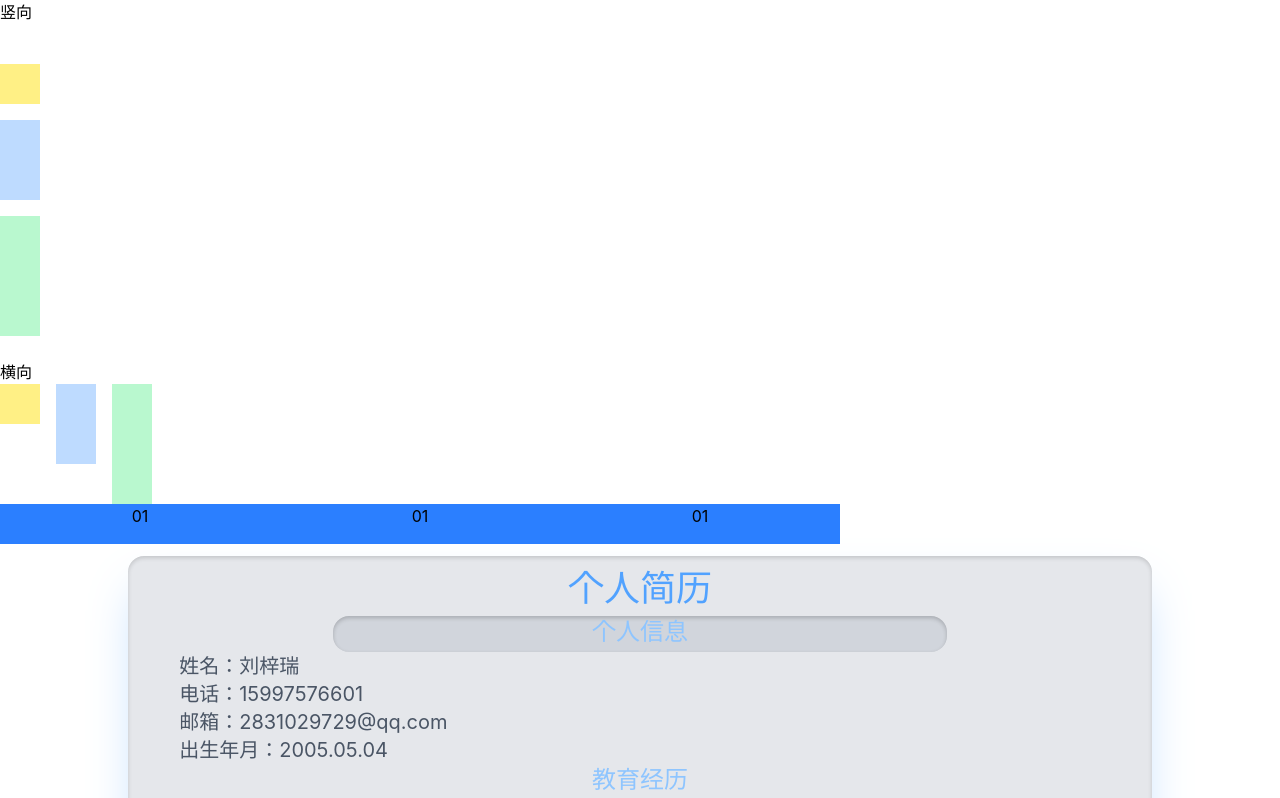
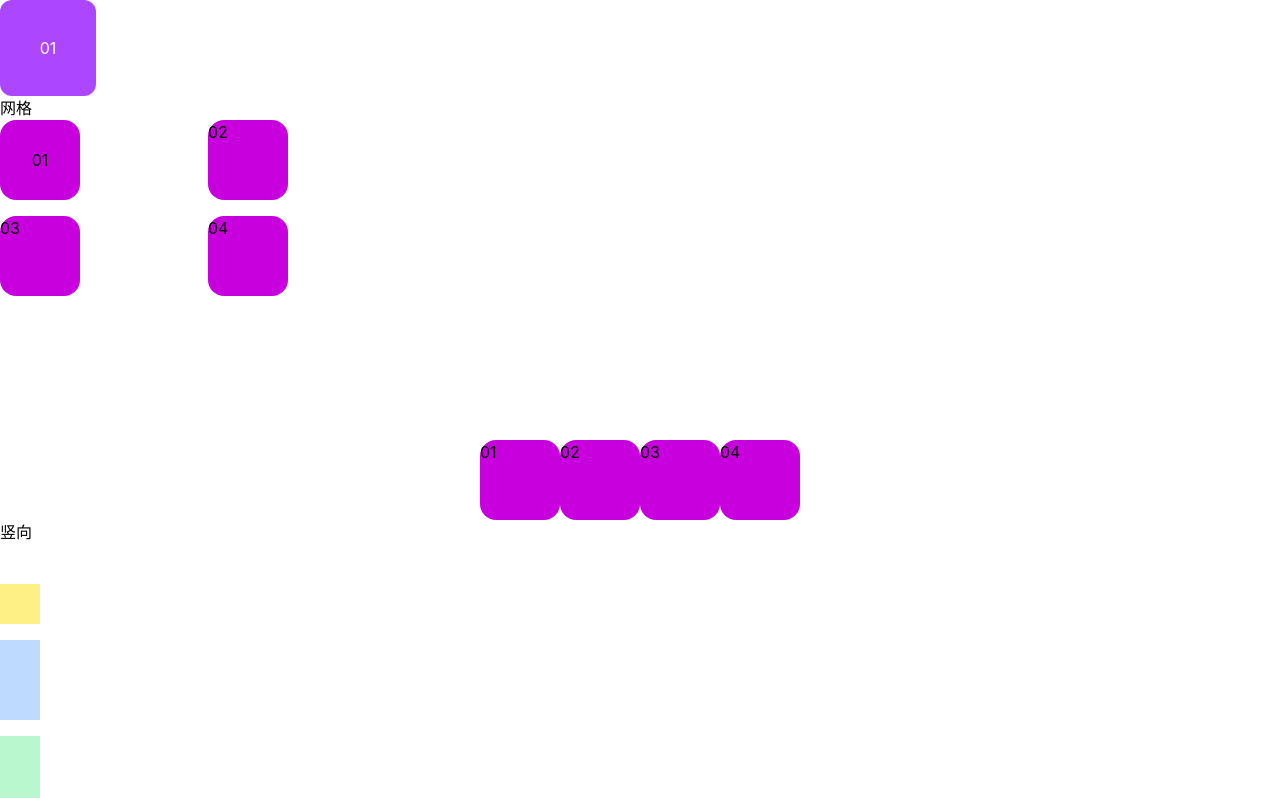
Before and after one commit to LingChen-tsjmdlc/teach-someone-Web-FE, a Vue app in the folder vue-project/: page / in a window 1280 px wide. Shown: the top 798 px of the page. Built offline with nearby package versions, Linux system fonts and the light colour scheme.

Commit message:
homework：2026.5.15更改

```diff
--- a/vue-project/src/App.vue
+++ b/vue-project/src/App.vue
@@ -1,6 +1,22 @@
 <script setup lang="ts"></script>
 
 <template>
+  <div class="grid place-items-center w-24 h-24 bg-purple-500 rounded-xl text-white">01</div>
+  <p>网格</p>
+  <div class="grid grid-cols-2 gap-4 h-80 w-100 place-content-start">
+    <div class="bg-fuchsia-600 size-20 rounded-2xl grid place-items-center">01</div>
+    <div class="bg-fuchsia-600 size-20 rounded-2xl">02</div>
+    <div class="bg-fuchsia-600 size-20 rounded-2xl">03</div>
+    <div class="bg-fuchsia-600 size-20 rounded-2xl">04</div>
+  </div>
+
+  <div class="flex place-content-center">
+    <div class="bg-fuchsia-600 size-20 rounded-2xl shrink">01</div>
+    <div class="bg-fuchsia-600 size-20 rounded-2xl flex-none">02</div>
+    <div class="bg-fuchsia-600 size-20 rounded-2xl">03</div>
+    <div class="bg-fuchsia-600 size-20 rounded-2xl">04</div>
+  </div>
+
   <p>竖向</p>
   <div class="flex flex-col space-y-4">
     <div class="bg-yellow-200 size-10 mt-10"></div>
```
